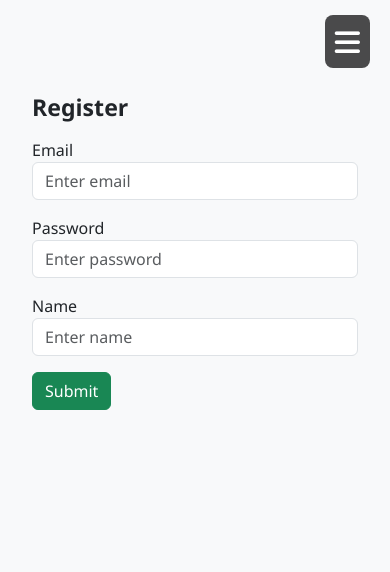
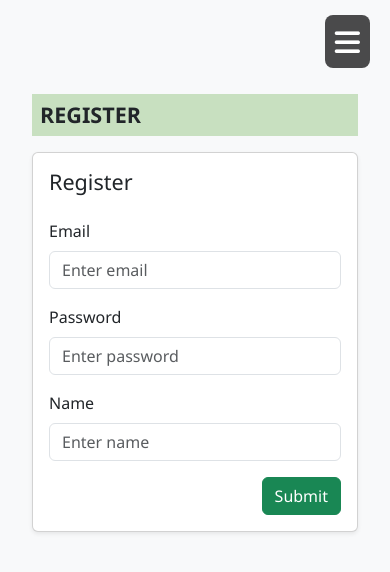
Before and after one commit to tpan03/ict239-tma-tranphuan, a Flask app: page /register in a window 390 px wide. Shown: the top 572 px of the page. Run offline with Flask 3, Linux system fonts and the light colour scheme.

Commit message:
register box fixed

```diff
--- a/Q_2b/templates/register.html
+++ b/Q_2b/templates/register.html
@@ -1,24 +1,63 @@
 {% extends "base.html" %}
+
 {% block content %}
-<div class="container mt-4">
-  <h3 class="fw-bold mb-3">Register</h3>
-  {% if error %}
-    <div class="alert alert-danger">{{ error }}</div>
-  {% endif %}
-  <form method="post">
+<div class="container-fluid mt-4">
+  <!-- Page Header -->
+  <div class="p-2 mb-3" style="background-color: #c8e0c0;">
+    <h4 class="mb-0 fw-bold">REGISTER</h4>
+  </div>
+
+  <!-- Registration Form (Left-aligned) -->
+  <div class="row">
+    <div class="col-md-5 col-lg-6">
+      <div class="card shadow-sm">
+        <div class="card-body">
+          <h4 class="card-title mb-4">Register</h4>
+
+          <form method="POST" action="{{ url_for('register') }}">
             <div class="mb-3">
-      <label>Email</label>
-      <input type="email" name="email" class="form-control" placeholder="Enter email" required>
+              <label for="email" class="form-label">Email</label>
+              <input
+                type="email"
+                class="form-control"
+                id="email"
+                name="email"
+                placeholder="Enter email"
+                required
+              />
             </div>
+
             <div class="mb-3">
-      <label>Password</label>
-      <input type="password" name="password" class="form-control" placeholder="Enter password" required>
+              <label for="password" class="form-label">Password</label>
+              <input
+                type="password"
+                class="form-control"
+                id="password"
+                name="password"
+                placeholder="Enter password"
+                required
+              />
             </div>
+
             <div class="mb-3">
-      <label>Name</label>
-      <input type="text" name="name" class="form-control" placeholder="Enter name" required>
+              <label for="name" class="form-label">Name</label>
+              <input
+                type="text"
+                class="form-control"
+                id="name"
+                name="name"
+                placeholder="Enter name"
+                required
+              />
             </div>
+
+            <div class="d-flex justify-content-end">
               <button type="submit" class="btn btn-success">Submit</button>
+            </div>
           </form>
         </div>
+      </div>
+    </div>
+  </div>
+</div>
 {% endblock %}
```
Lines whose indentation alone changed are shown as unchanged.
